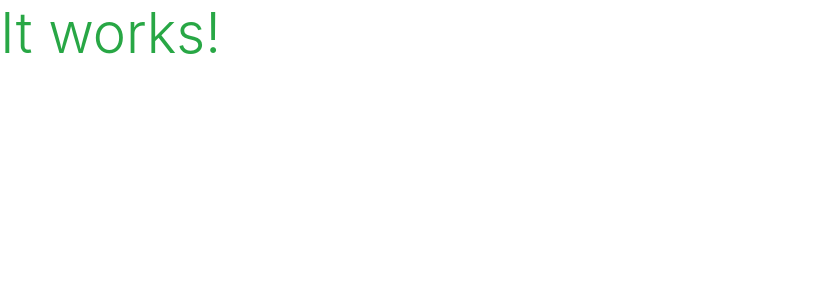
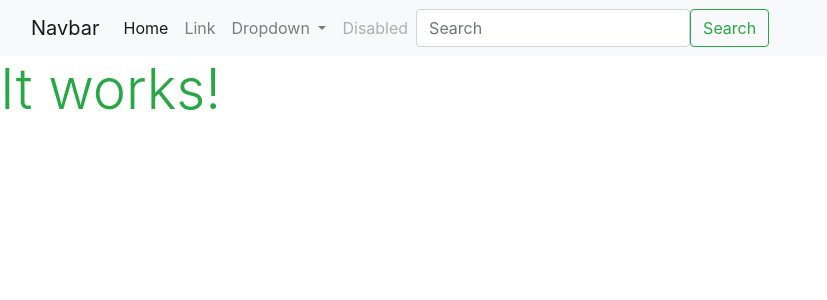
Before and after one commit to gerwini/Flavored-Fitness, a Django app: page / in a window 1280 px wide. Shown: the top 300 px of the page, without its empty margins (0-827 px from the left). Run offline with Django 3.2, Linux system fonts and the light colour scheme; some libraries are stand-ins or nearby versions.

Commit message:
Test navbar added

```diff
--- a/flavored_fitness/settings.py
+++ b/flavored_fitness/settings.py
@@ -42,7 +42,7 @@ INSTALLED_APPS = [
     'allauth',
     'allauth.account',
     'allauth.socialaccount',
-    "home",
+    'home',
 ]
 
 MIDDLEWARE = [
--- a/home/templates/home/index.html
+++ b/home/templates/home/index.html
@@ -1,5 +1,44 @@
 {% extends "base.html" %}
 {% load static %}
+
+{% block page_header %}
+    <nav class="navbar navbar-expand-lg navbar-light bg-light">
+        <div class="container-fluid center-align">
+            <a class="navbar-brand" href="#">Navbar</a>
+            <button class="navbar-toggler" type="button" data-bs-toggle="collapse" data-bs-target="#navbarSupportedContent" aria-controls="navbarSupportedContent" aria-expanded="false" aria-label="Toggle navigation">
+                <span class="navbar-toggler-icon"></span>
+            </button>
+            <div class="collapse navbar-collapse" id="navbarSupportedContent">
+                <ul class="navbar-nav me-auto mb-2 mb-lg-0">
+                    <li class="nav-item">
+                        <a class="nav-link active" aria-current="page" href="#">Home</a>
+                    </li>
+                    <li class="nav-item">
+                        <a class="nav-link" href="#">Link</a>
+                    </li>
+                    <li class="nav-item dropdown">
+                        <a class="nav-link dropdown-toggle" href="#" id="navbarDropdown" role="button" data-bs-toggle="dropdown" aria-expanded="false">
+                            Dropdown
+                        </a>
+                        <ul class="dropdown-menu" aria-labelledby="navbarDropdown">
+                            <li><a class="dropdown-item" href="#">Action</a></li>
+                            <li><a class="dropdown-item" href="#">Another action</a></li>
+                            <li><hr class="dropdown-divider"></li>
+                            <li><a class="dropdown-item" href="#">Something else here</a></li>
+                        </ul>
+                    </li>
+                    <li class="nav-item">
+                        <a class="nav-link disabled" href="#" tabindex="-1" aria-disabled="true">Disabled</a>
+                    </li>
+                </ul>
+                <form class="d-flex">
+                    <input class="form-control me-2" type="search" placeholder="Search" aria-label="Search">
+                    <button class="btn btn-outline-success" type="submit">Search</button>
+                </form>
+            </div>
+        </div>
+    </nav>
+{% endblock %}
 
 {% block content %}
     <h1 class="display-4 text-success">It works!</h1>
--- a/templates/base.html
+++ b/templates/base.html
@@ -29,7 +29,7 @@
     {% block extra_js %}
     {% endblock %}
 
-    <title>Boutique Ado {% block extra_title %}{% endblock %}</title>
+    <title>Flavored Fitness {% block extra_title %}{% endblock %}</title>
   </head>
   <body>
     <header class="container-fluid fixed-top"></header>
```
